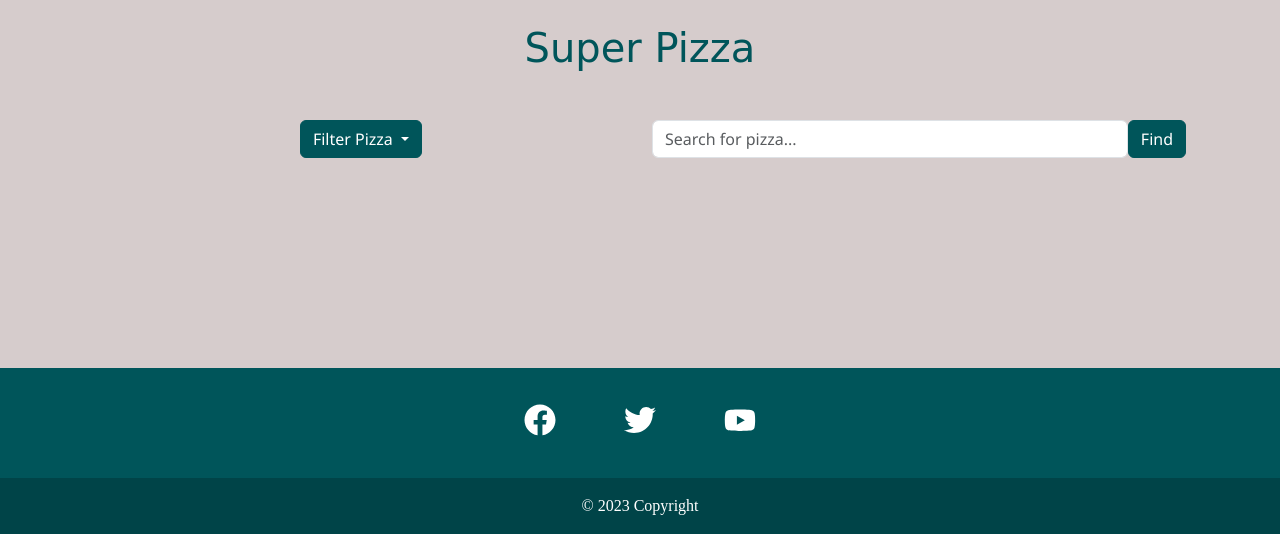
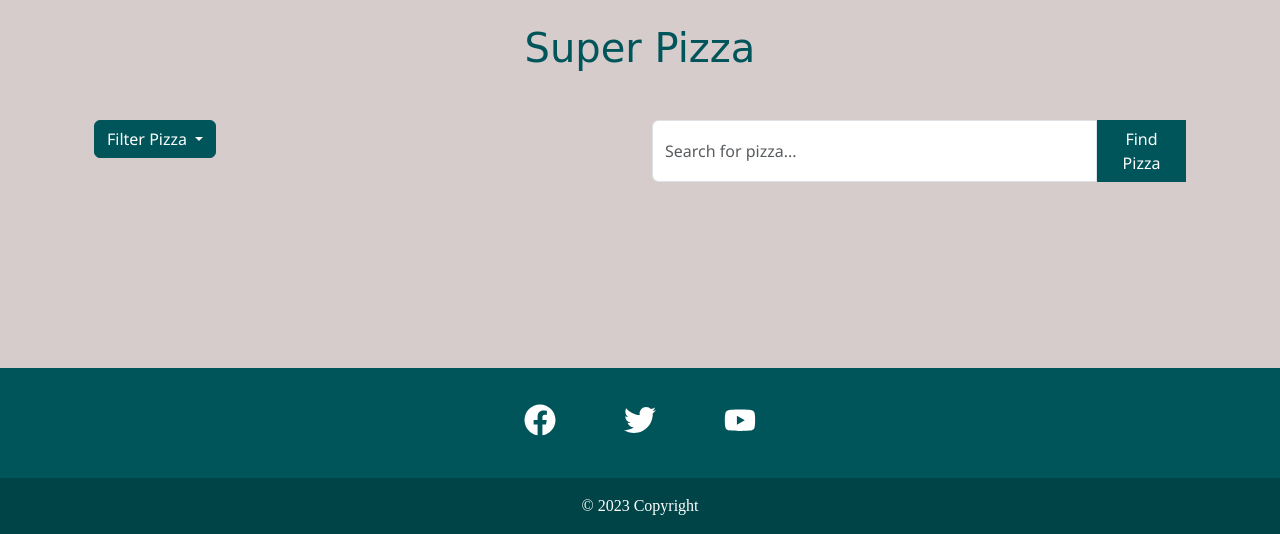
Before and after one commit to OleksiyLa/Project_5, a Django app: page / in a window 1280 px wide. Shown: the part 458-992 px from the top of the page. Run offline with Django 4.2, Linux system fonts and the light colour scheme; data that the repository does not hold is empty; some libraries are stand-ins or nearby versions; some web fonts are replaced.

Commit message:
style: style fiter and search input on the piza list page

```diff
--- a/products/templates/products/pizza_list.html
+++ b/products/templates/products/pizza_list.html
@@ -50,7 +50,7 @@
 
         <div class="container">
           <div class="row mb-5">
-            <form class="col" id="pizza-filter-form" method="GET" action="{% url 'pizza_list' %}">
+            <form class="col col-lg-1 mb-3" id="pizza-filter-form" method="GET" action="{% url 'pizza_list' %}">
               <div class="dropdown">
                 <button class="btn btn-secondary dropdown-toggle btn-custom" type="button" id="filterDropdown" data-bs-toggle="dropdown" aria-expanded="false">
                   Filter Pizza
@@ -89,10 +89,10 @@
                 </ul>
               </div>
             </form>
-            <form class="col mb-3" method="GET" action="{% url 'pizza_list' %}">
+            <form class="col-lg-6 offset-lg-5 mb-3" method="GET" action="{% url 'pizza_list' %}">
               <div class="d-flex">
-                <input type="text" class="form-control" id="textInput" placeholder="Search for pizza...">
-                <button type="submit" class="btn btn-primary btn-custom">Find</button>
+                <input type="text" class="form-control rounded-0 rounded-start custom-input" id="textInput" placeholder="Search for pizza...">
+                <button type="submit" class="btn btn-primary btn-custom rounded-0 col-2">Find Pizza</button>
               </div>
             </form>
           </div>
--- a/static/css/base.css
+++ b/static/css/base.css
@@ -58,6 +58,19 @@ h1 {
   border-color: #00555a !important;
   outline: none !important;
   box-shadow: none !important;
+}
+
+.btn-custom:hover {
+  opacity: 0.9;
+}
+
+.custom-input {
+  outline: none !important;
+  box-shadow: none !important;
+}
+
+.custom-input:focus {
+  border-color: #00555a !important;
 }
 
 /* header */
```
